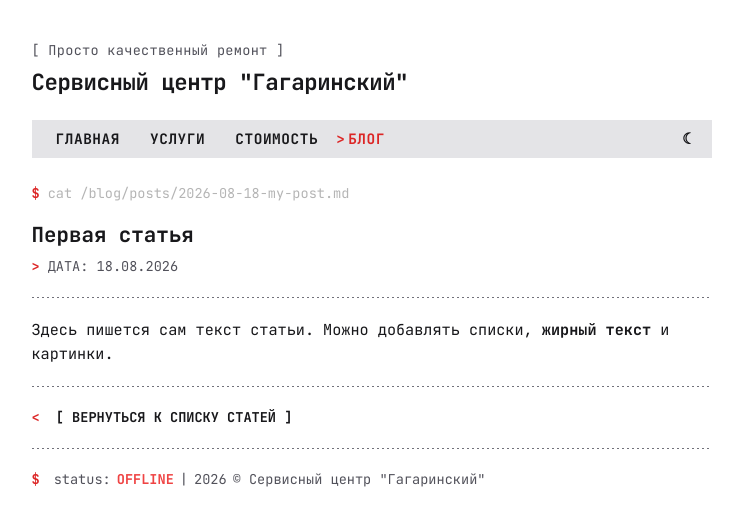
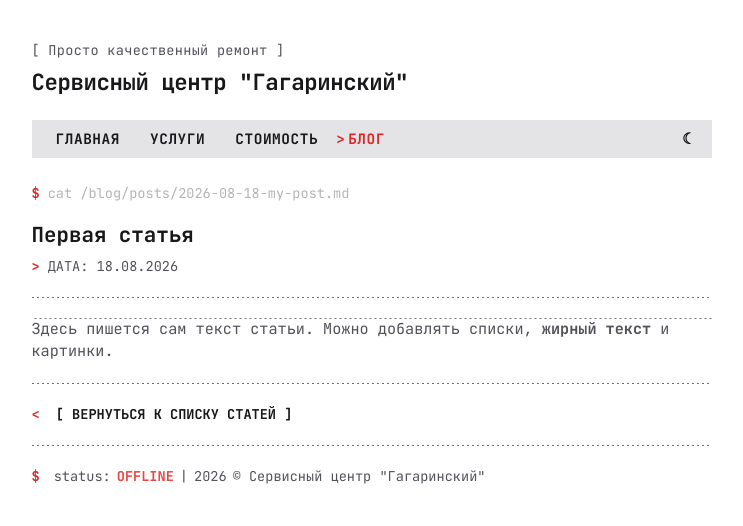
Before and after one commit to polinom11/polinom11.github.io, a Jekyll site: the page built from _posts/2026-08-18-my-post.md, in a window 1280 px wide. Shown: the top 526 px of the page, without its empty margins (261-1004 px from the left). Built offline with Jekyll 4.4.1, drawn with Linux system fonts in a browser that asks for light colours.

Commit message:
Update post.html

```diff
--- a/_layouts/post.html
+++ b/_layouts/post.html
@@ -80,8 +80,8 @@
 
             <div class="hr-dashed"></div>
 
-            <div class="text-block" style="color: var(--text); line-height: 1.6; margin: 20px 0;">
-                <!-- Контент статьи Jekyll (из .md файла) -->
+            <!-- Контент статьи Jekyll с оформлением как в "Почему нет общего прайса?" -->
+            <div class="post-content collapse-content" style="padding: 0; margin: 20px 0;">
                 {{ content }}
             </div>
 
```
